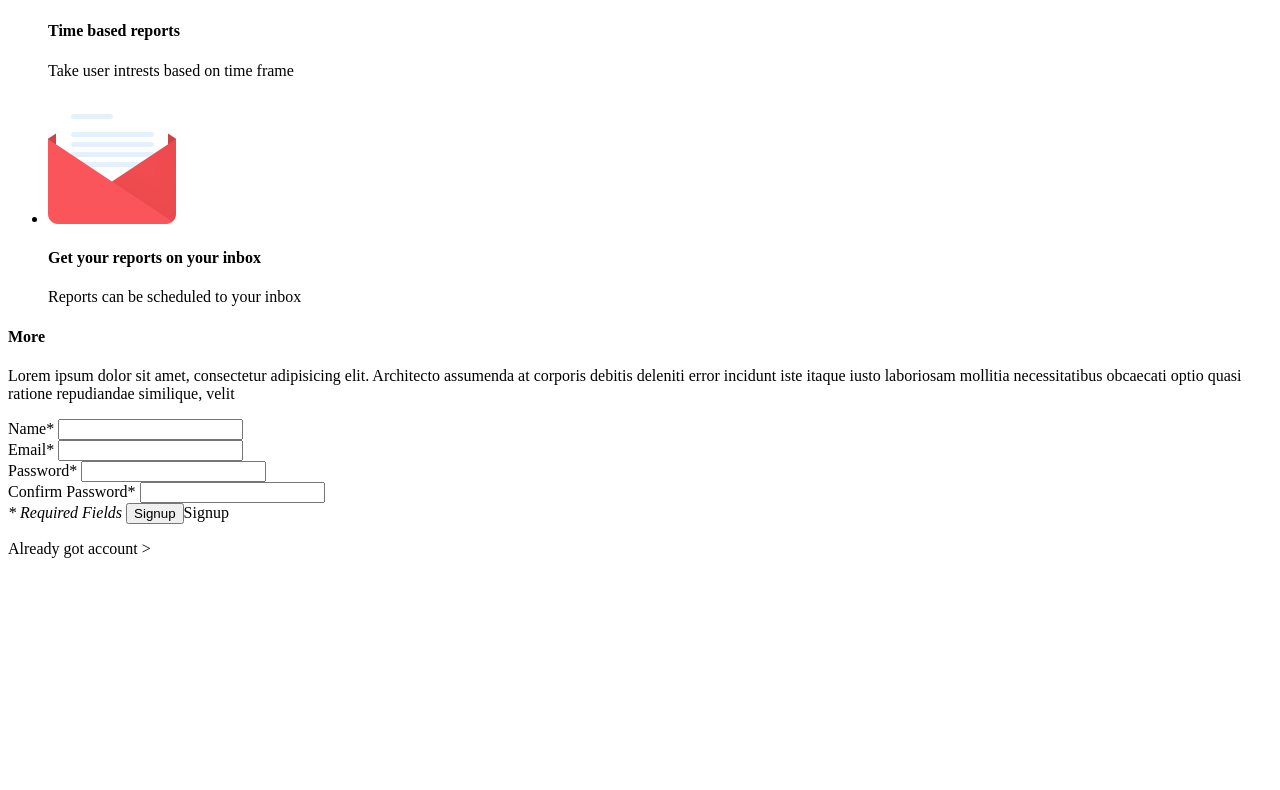
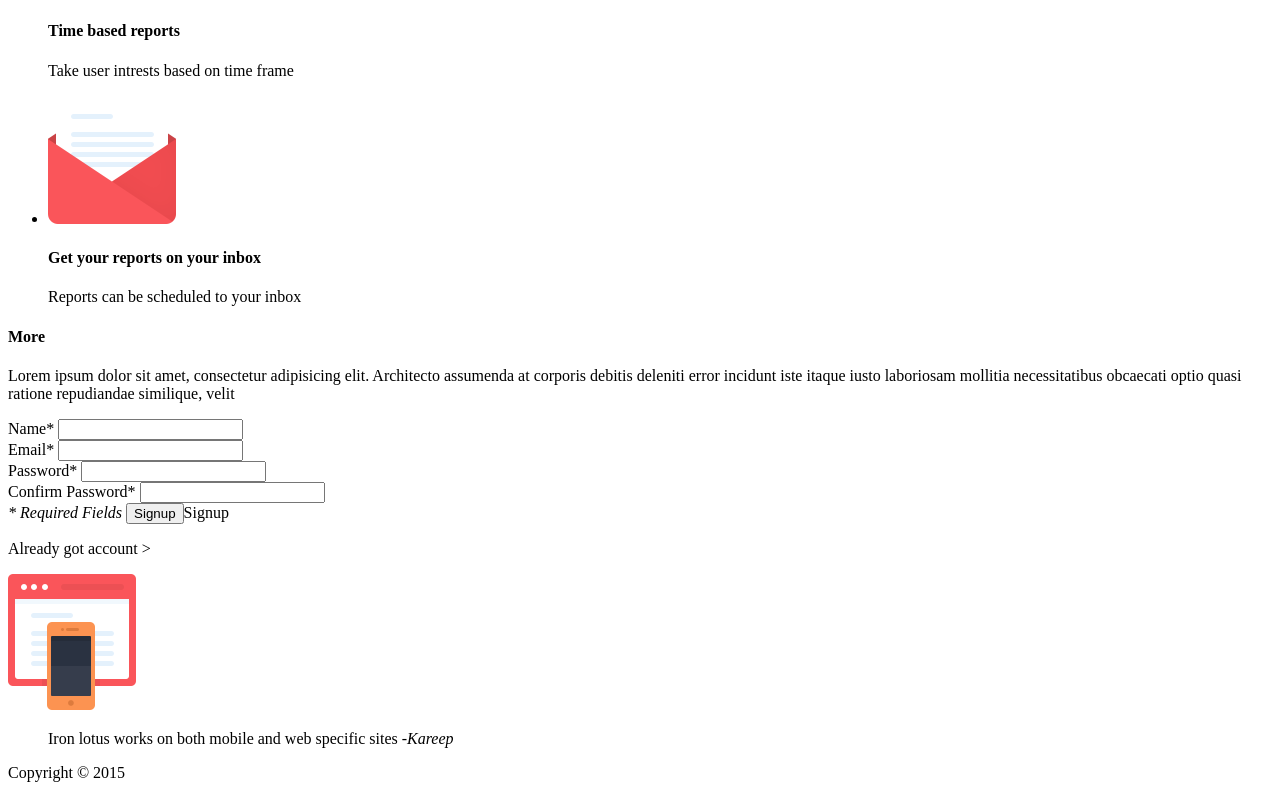
Before and after one commit to DKareep/basicLandingPage, a plain HTML site: page index.html in a window 1280 px wide. Shown: the part 911-1701 px from the top of the page. Before the commit the page ends 1485 px from the top, so only its background shows below. Drawn offline with Linux system fonts and the light colour scheme.

Commit message:
HTML elements insertion completed

```diff
--- a/index.html
+++ b/index.html
@@ -94,7 +94,15 @@
     <div class="clearfix"></div>
 
 
+<section id="testimonial">
+    <img src="images/list/Responsive.png" alt="Testimonial Responsive Image"/>
+    <blockquote class="testimonial-text">Iron lotus works on both mobile and web specific sites <cite>-Kareep</cite> </blockquote>
+</section>
 
+
+    <footer id="main-footer">
+        Copyright &copy; 2015
+    </footer>
 </div>
 
 
```
Also changed, not shown: images/list/Responsive.png (added).
